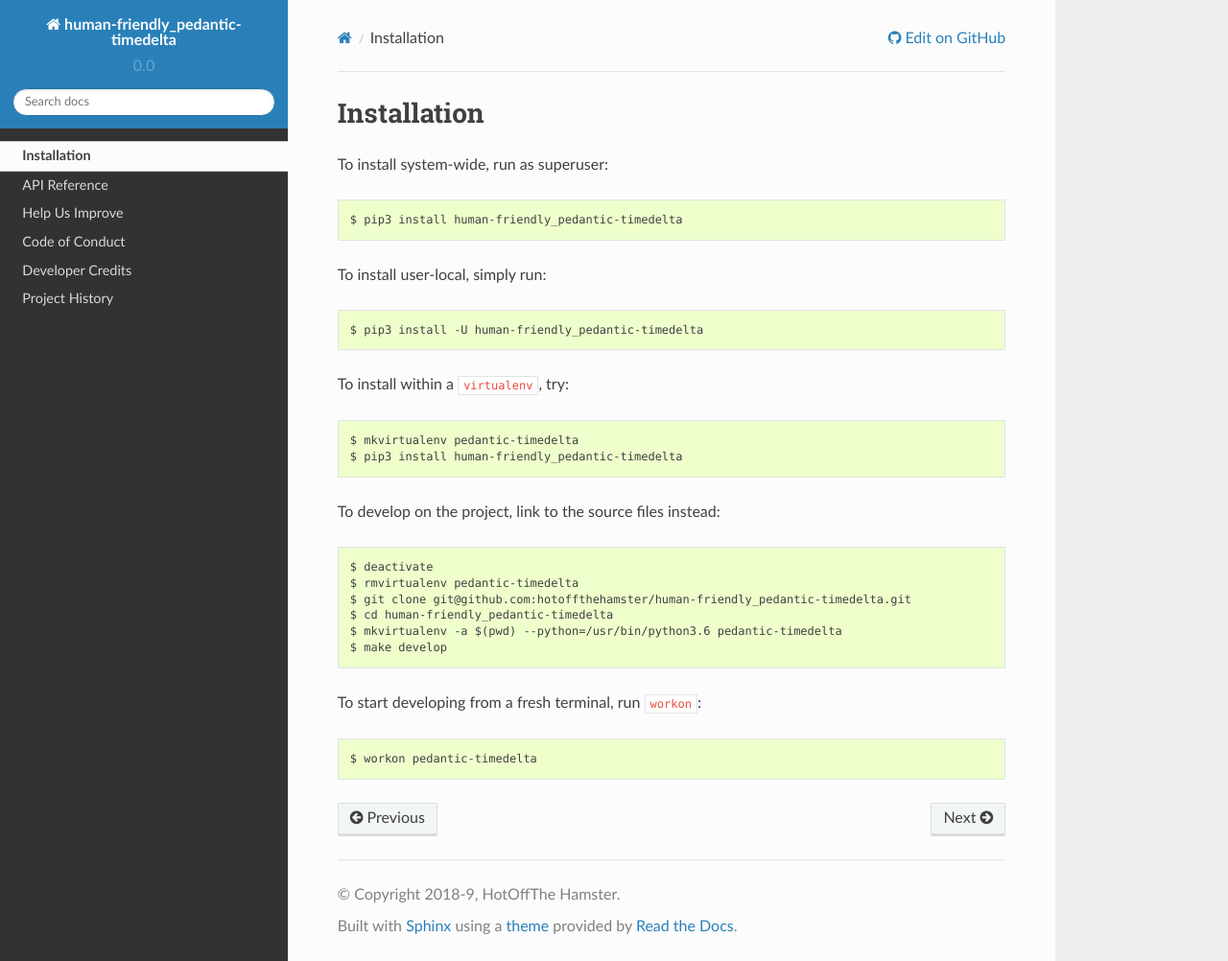
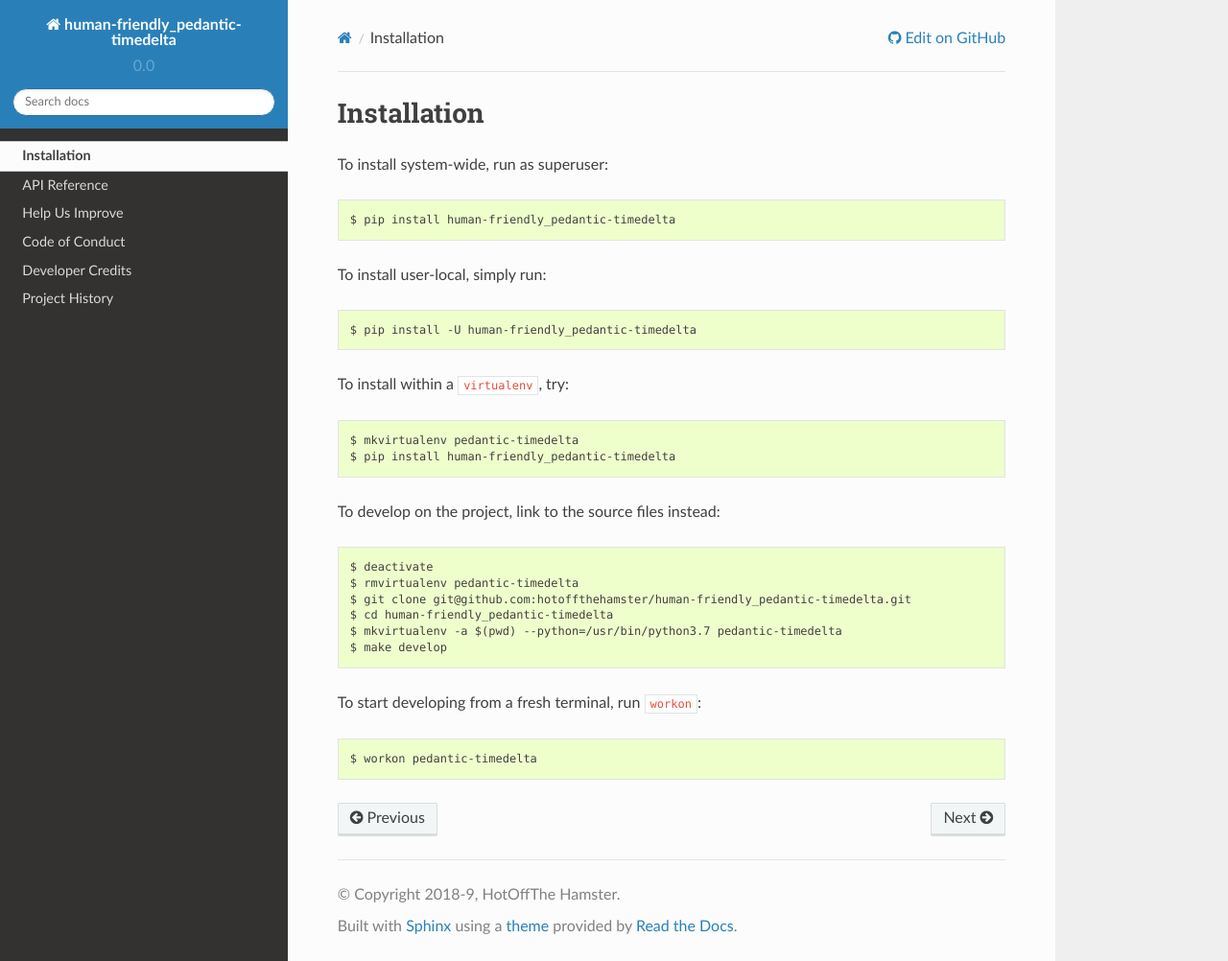
Before and after one commit to hotoffthehamster/human-friendly_pedantic-timedelta, a Sphinx documentation site: the page built from docs/installation.rst, in a window 1280 px wide and 1002 px high. Shown: the whole window at 96% size. Built offline with Sphinx 7.4.7 and the Read the Docs theme 2.0.0, drawn with Linux system fonts in a browser that asks for light colours.

Commit message:
Docs: Update installation doc.
- Change pip3 to pip, because no longer need to worry about pip2.
- Bump example Python version used for venv from 3.6 to 3.7.

```diff
--- a/docs/installation.rst
+++ b/docs/installation.rst
@@ -4,16 +4,16 @@ Installation
 
 To install system-wide, run as superuser::
 
-    $ pip3 install human-friendly_pedantic-timedelta
+    $ pip install human-friendly_pedantic-timedelta
 
 To install user-local, simply run::
 
-    $ pip3 install -U human-friendly_pedantic-timedelta
+    $ pip install -U human-friendly_pedantic-timedelta
 
 To install within a ``virtualenv``, try::
 
     $ mkvirtualenv pedantic-timedelta
-    $ pip3 install human-friendly_pedantic-timedelta
+    $ pip install human-friendly_pedantic-timedelta
 
 To develop on the project, link to the source files instead::
 
@@ -21,7 +21,7 @@ To develop on the project, link to the source files instead::
     $ rmvirtualenv pedantic-timedelta
     $ git clone git@github.com:hotoffthehamster/human-friendly_pedantic-timedelta.git
     $ cd human-friendly_pedantic-timedelta
-    $ mkvirtualenv -a $(pwd) --python=/usr/bin/python3.6 pedantic-timedelta
+    $ mkvirtualenv -a $(pwd) --python=/usr/bin/python3.7 pedantic-timedelta
     $ make develop
 
 To start developing from a fresh terminal, run ``workon``::
```
